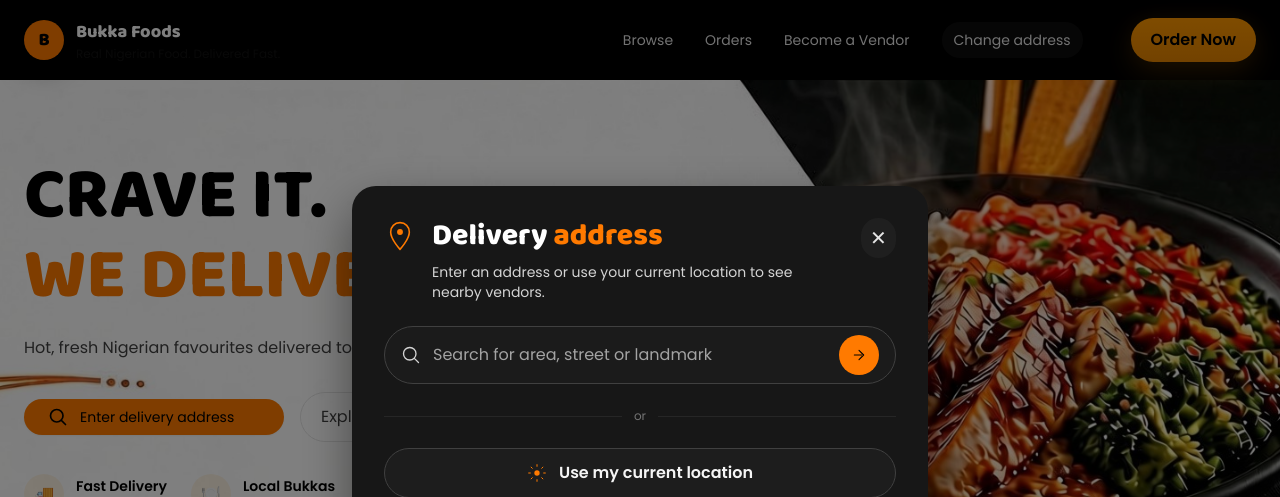
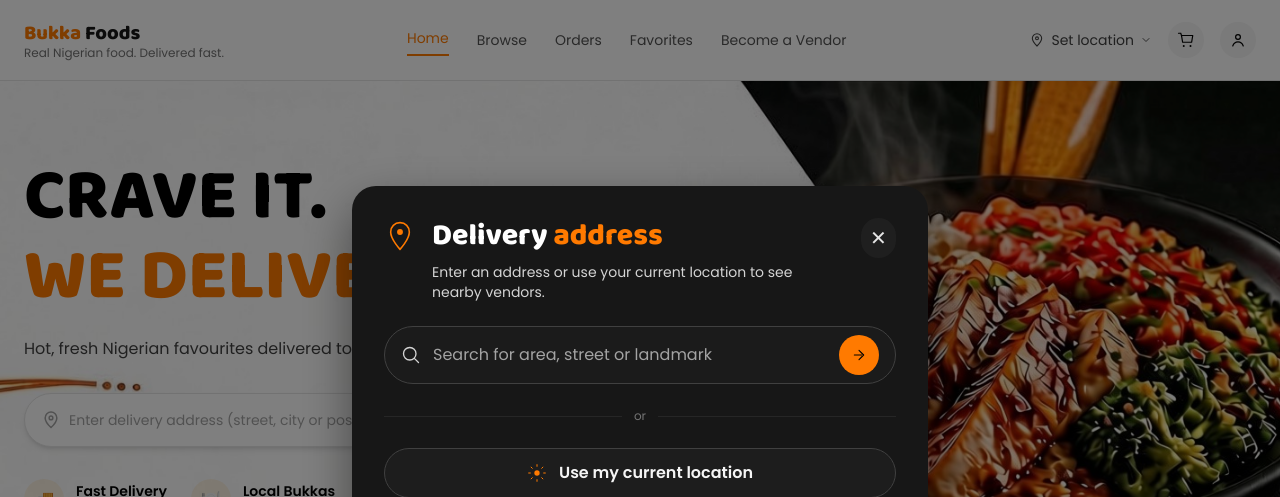
Before and after one commit to informal-billionaires/Buuka-foods, a Next.js app: page / in a window 1280 px wide. Shown: the top 497 px of the page. Built offline with nearby package versions, Linux system fonts and the light colour scheme; no server answers.

Commit message:
navbar redesign

```diff
--- a/components/AddressSearch.tsx
+++ b/components/AddressSearch.tsx
@@ -1,44 +1,12 @@
 import React, { useRef, useState } from 'react';
 import { useRouter } from 'next/router';
-import { geocodeAddress } from '../lib/geocode'; // optional; falls back to raw address if missing
+import { geocodeAddress } from '../lib/geocode';
 
-/**
- * Inline AddressSearch (expanded pill -> input)
- * - Expands on hover / focus / click
- * - Submits to /browse?q=... and persists deliveryAddress (+ deliveryCoords if geocoded)
- */
 export default function AddressSearch() {
   const router = useRouter();
   const inputRef = useRef<HTMLInputElement | null>(null);
-
   const [value, setValue] = useState('');
-  const [expanded, setExpanded] = useState(false);
-  const [hovering, setHovering] = useState(false);
-  const [focused, setFocused] = useState(false);
   const [loading, setLoading] = useState(false);
-
-  function openAndFocus() {
-    setExpanded(true);
-    setTimeout(() => inputRef.current?.focus(), 50);
-  }
-
-  function handleMouseEnter() {
-    setHovering(true);
-    setExpanded(true);
-  }
-  function handleMouseLeave() {
-    setHovering(false);
-    if (!focused) setExpanded(false);
-  }
-
-  function handleFocus() {
-    setFocused(true);
-    setExpanded(true);
-  }
-  function handleBlur() {
-    setFocused(false);
-    if (!hovering) setExpanded(false);
-  }
 
   function clear() {
     setValue('');
@@ -49,18 +17,14 @@ export default function AddressSearch() {
     e?.preventDefault();
     const addr = value.trim();
     if (!addr) {
-      openAndFocus();
+      inputRef.current?.focus();
       return;
     }
-
     setLoading(true);
-
     try {
-      // attempt geocode (optional). If geocodeAddress isn't available, fallback to raw addr
       let lat: number | undefined;
       let lng: number | undefined;
       let formatted: string | undefined;
-
       try {
         if (typeof geocodeAddress === 'function') {
           const geo = await geocodeAddress(addr);
@@ -71,28 +35,20 @@ export default function AddressSearch() {
           }
         }
       } catch (err) {
-        // ignore geocode error; fallback to raw address
         formatted = addr;
       }
-
-      // persist
       try {
         if (formatted) localStorage.setItem('deliveryAddress', formatted);
         if (typeof lat === 'number' && typeof lng === 'number') {
           localStorage.setItem('deliveryCoords', `${lat},${lng}`);
         }
-      } catch (_err) {
-        // ignore localStorage errors
-      }
-
-      // navigate
+      } catch (_err) {}
       const query: Record<string, string> = {};
       if (formatted) query.q = formatted;
       if (typeof lat === 'number' && typeof lng === 'number') {
         query.lat = String(lat);
         query.lng = String(lng);
       }
-
       await router.push({ pathname: '/browse', query }, undefined, { shallow: false });
     } finally {
       setLoading(false);
@@ -100,53 +56,21 @@ export default function AddressSearch() {
   }
 
   return (
-    <form
-      onSubmit={handleSubmit}
-      onMouseEnter={handleMouseEnter}
-      onMouseLeave={handleMouseLeave}
-      className="relative"
-      aria-label="Enter your delivery address"
-    >
-      <div
-        onClick={() => openAndFocus()}
-        role="button"
-        tabIndex={0}
-        onKeyDown={(e) => {
-          if (e.key === 'Enter' || e.key === ' ') {
-            e.preventDefault();
-            openAndFocus();
-          }
-        }}
-        className={`flex items-center gap-3 rounded-full transition-all duration-200 ease-in-out shadow-sm
-          ${expanded ? 'bg-white px-3 py-1 w-full sm:w-[420px]' : 'bg-primary px-6 py-2 w-[220px] sm:w-[260px]'}
-          cursor-text`}
-      >
-        {/* search icon */}
-        <svg
-          className={`w-5 h-5 flex-shrink-0 ${expanded ? 'text-neutral-500' : 'text-black'}`}
-          fill="none"
-          viewBox="0 0 24 24"
-          stroke="currentColor"
-          aria-hidden="true"
-        >
-          <path strokeLinecap="round" strokeLinejoin="round" strokeWidth="2" d="M21 21l-4.35-4.35M10.5 18a7.5 7.5 0 100-15 7.5 7.5 0 000 15z" />
+    <form onSubmit={handleSubmit} className="w-full sm:w-[480px]" aria-label="Enter your delivery address">
+      <div className="flex items-center gap-2 rounded-full bg-white shadow-md border border-neutral-200 pl-4 pr-1.5 py-1.5">
+        <svg className="w-5 h-5 flex-shrink-0 text-neutral-400" fill="none" viewBox="0 0 24 24" stroke="currentColor" aria-hidden="true">
+          <path strokeLinecap="round" strokeLinejoin="round" strokeWidth="1.8" d="M12 21s-7-6.5-7-11.5A7 7 0 0 1 19 9.5C19 14.5 12 21 12 21Z" />
+          <circle cx="12" cy="9.5" r="2.2" strokeWidth="1.8" />
         </svg>
 
-        {!expanded ? (
-          <span className="font-medium text-black text-sm select-none">Enter delivery address</span>
-        ) : (
-          <>
         <label htmlFor="hero-address-input" className="sr-only">Enter delivery address</label>
         <input
           id="hero-address-input"
           ref={inputRef}
           value={value}
           onChange={(e) => setValue(e.target.value)}
-              onFocus={handleFocus}
-              onBlur={handleBlur}
           placeholder="Enter delivery address (street, city or postcode)"
           className="bg-transparent outline-none text-sm w-full placeholder:text-neutral-400 text-black"
-              aria-expanded={expanded}
           aria-label="Delivery address"
           autoComplete="off"
         />
@@ -154,14 +78,11 @@ export default function AddressSearch() {
         {value ? (
           <button
             type="button"
-                onClick={(e) => {
-                  e.stopPropagation();
-                  clear();
-                }}
+            onClick={(e) => { e.stopPropagation(); clear(); }}
             aria-label="Clear address"
             className="p-1 rounded-full hover:bg-neutral-100"
           >
-                <svg className="w-4 h-4 text-neutral-600" viewBox="0 0 24 24" fill="none" stroke="currentColor">
+            <svg className="w-4 h-4 text-neutral-500" viewBox="0 0 24 24" fill="none" stroke="currentColor">
               <path strokeWidth="2" strokeLinecap="round" strokeLinejoin="round" d="M6 18L18 6M6 6l12 12" />
             </svg>
           </button>
@@ -169,13 +90,11 @@ export default function AddressSearch() {
 
         <button
           type="submit"
-              className={`ml-2 rounded-full px-4 py-2 font-semibold transition-opacity ${loading ? 'opacity-60 pointer-events-none' : 'bg-primary text-black'}`}
+          className={`rounded-full px-5 py-2.5 font-semibold text-sm transition-opacity ${loading ? 'opacity-60 pointer-events-none' : 'bg-primary text-black'}`}
           aria-label="Search"
         >
           {loading ? 'Searching…' : 'Search'}
         </button>
-          </>
-        )}
       </div>
     </form>
   );
--- a/components/NavBar.tsx
+++ b/components/NavBar.tsx
@@ -2,13 +2,13 @@ import React, { useEffect, useState } from 'react';
 import Link from 'next/link';
 import { useRouter } from 'next/router';
 import { supabase } from '../lib/supabaseClient';
-
 
 export default function NavBar() {
   const router = useRouter();
   const isActive = (path: string) => router.pathname === path || router.pathname.startsWith(path);
   const [initials, setInitials] = useState<string | null>(null);
   const [menuOpen, setMenuOpen] = useState(false);
+  const [savedAddress, setSavedAddress] = useState<string>('Set location');
 
   useEffect(() => {
     let mounted = true;
@@ -38,6 +38,13 @@ export default function NavBar() {
       listener.subscription.unsubscribe();
     };
   }, []);
+
+  useEffect(() => {
+    try {
+      const addr = typeof window !== 'undefined' ? localStorage.getItem('deliveryAddress') : null;
+      if (addr && addr.trim().length > 0) setSavedAddress(addr);
+    } catch {}
+  }, [router.pathname]);
 
   useEffect(() => {
     if (!menuOpen) return;
@@ -91,37 +98,54 @@ export default function NavBar() {
   }
 
   return (
-    <header className="bg-neutral-black/100 sticky top-0 z-40">
+    <header className="bg-white border-b border-neutral-200 sticky top-0 z-40">
       <div className="max-w-7xl mx-auto px-6">
         <div className="flex items-center justify-between h-20">
-          <Link href="/" className="flex items-center gap-3">
-            <div className="w-10 h-10 bg-primary rounded-full flex items-center justify-center shadow-soft-lg">
-              <span className="text-black font-heading text-lg">B</span>
-            </div>
-            <div className="hidden sm:block">
-              <div className="font-heading text-lg text-neutral-white">Bukka Foods</div>
-              <div className="text-xs text-neutral-charcoal/50">Real Nigerian Food. Delivered Fast.</div>
+          {/* Logo */}
+          <Link href="/" className="flex items-center gap-2">
+            <div>
+              <span className="font-heading text-xl text-primary font-bold">Bukka</span>
+              <span className="font-heading text-xl text-neutral-900 font-bold"> Foods</span>
+              <div className="text-xs text-neutral-500 -mt-0.5">Real Nigerian food. Delivered fast.</div>
             </div>
           </Link>
 
-          <nav className="hidden md:flex items-center gap-8">
-            <a href="/browse" onClick={handleBrowseClick} className={`${isActive('/browse') ? 'text-primary' : 'text-neutral-white/90'} text-sm cursor-pointer`}>Browse</a>
-            <Link href="/orders" className={`${isActive('/orders') ? 'text-primary' : 'text-neutral-white/90'} text-sm`}>Orders</Link>
-            <Link href="/vendor" className={`${isActive('/vendor') ? 'text-primary' : 'text-neutral-white/90'} text-sm`}>Become a Vendor</Link>
+          {/* Nav links */}
+          <nav className="hidden md:flex items-center gap-7">
+            <Link href="/" className={`relative text-sm font-medium pb-1 ${isActive('/') && router.pathname === '/' ? 'text-primary' : 'text-neutral-600'}`}>
+              Home
+              {isActive('/') && router.pathname === '/' && (
+                <span className="absolute left-0 -bottom-1 w-full h-0.5 bg-primary" />
+              )}
+            </Link>
+            <a href="/browse" onClick={handleBrowseClick} className={`${isActive('/browse') ? 'text-primary' : 'text-neutral-600'} text-sm font-medium cursor-pointer`}>
+              Browse
+            </a>
+            <Link href="/orders" className={`${isActive('/orders') ? 'text-primary' : 'text-neutral-600'} text-sm font-medium`}>
+              Orders
+            </Link>
+            <Link href="/favorites" className={`${isActive('/favorites') ? 'text-primary' : 'text-neutral-600'} text-sm font-medium`}>
+              Favorites
+            </Link>
+            <Link href="/vendor" className={`${isActive('/vendor') ? 'text-primary' : 'text-neutral-600'} text-sm font-medium`}>
+              Become a Vendor
+            </Link>
+          </nav>
 
-            <Link href="/browse?enterAddress=1" className="text-sm">
-              <span className="inline-flex items-center gap-2 px-3 py-2 rounded-full bg-white/5 hover:bg-white/6">
-                <span className="text-neutral-white/90">Change address</span>
-              </span>
+          {/* Right side: location, cart, profile */}
+          <div className="flex items-center gap-4">
+            <Link href="/browse?enterAddress=1" className="hidden sm:inline-flex items-center gap-1.5 text-sm text-neutral-700 hover:text-neutral-900">
+              <svg width="16" height="16" viewBox="0 0 24 24" fill="none"><path d="M12 21s-7-6.5-7-11.5A7 7 0 0 1 19 9.5C19 14.5 12 21 12 21Z" stroke="currentColor" strokeWidth="1.6"/><circle cx="12" cy="9.5" r="2.2" stroke="currentColor" strokeWidth="1.6"/></svg>
+              <span className="max-w-[140px] truncate">{savedAddress}</span>
+              <svg width="12" height="12" viewBox="0 0 24 24" fill="none"><path d="M6 9l6 6 6-6" stroke="currentColor" strokeWidth="1.8" strokeLinecap="round" strokeLinejoin="round"/></svg>
             </Link>
 
-            <Link href="/order" className="ml-4">
-              <span className="inline-flex items-center px-5 py-2.5 rounded-full bg-gradient-to-b from-primary to-primary-deep text-neutral-black font-semibold shadow-btn-glow">
-                Order Now
-              </span>
+            <Link href="/orders" aria-label="cart" className="w-9 h-9 rounded-full bg-neutral-100 hover:bg-neutral-200 flex items-center justify-center">
+              <svg width="18" height="18" viewBox="0 0 24 24" fill="none"><path d="M6 6h15l-1.5 9h-12L6 6Z" stroke="currentColor" strokeWidth="1.6" strokeLinejoin="round"/><path d="M6 6 5 3H2" stroke="currentColor" strokeWidth="1.6" strokeLinecap="round"/><circle cx="9" cy="20" r="1.3" fill="currentColor"/><circle cx="18" cy="20" r="1.3" fill="currentColor"/></svg>
             </Link>
-            {initials && (
-              <div className="relative ml-2" data-user-menu>
+
+            {initials ? (
+              <div className="relative" data-user-menu>
                 <button
                   onClick={() => setMenuOpen(prev => !prev)}
                   className="inline-flex items-center justify-center w-9 h-9 rounded-full bg-primary text-black text-sm font-semibold"
@@ -129,27 +153,31 @@ export default function NavBar() {
                   {initials}
                 </button>
                 {menuOpen && (
-                  <div className="absolute right-0 top-full mt-2 bg-neutral-900 border border-neutral-800 rounded-xl py-2 min-w-[120px] shadow-lg z-50">
+                  <div className="absolute right-0 top-full mt-2 bg-white border border-neutral-200 rounded-xl py-2 min-w-[140px] shadow-lg z-50">
                     <Link href="/orders" onClick={() => setMenuOpen(false)}>
-                      <span className="block px-4 py-2 text-sm text-neutral-300 hover:text-white hover:bg-neutral-800 cursor-pointer">
+                      <span className="block px-4 py-2 text-sm text-neutral-700 hover:bg-neutral-100 cursor-pointer">
                         Orders
                       </span>
                     </Link>
                     <button
                       onClick={() => { setMenuOpen(false); handleLogout(); }}
-                      className="w-full text-left px-4 py-2 text-sm text-neutral-300 hover:text-white hover:bg-neutral-800"
+                      className="w-full text-left px-4 py-2 text-sm text-neutral-700 hover:bg-neutral-100"
                     >
                       Log out
                     </button>
                   </div>
                 )}
               </div>
+            ) : (
+              <Link href="/account/login" aria-label="account" className="w-9 h-9 rounded-full bg-neutral-100 hover:bg-neutral-200 flex items-center justify-center">
+                <svg width="18" height="18" viewBox="0 0 24 24" fill="none"><circle cx="12" cy="8" r="3.2" stroke="currentColor" strokeWidth="1.6"/><path d="M5 20c1.2-3.6 4-5.5 7-5.5s5.8 1.9 7 5.5" stroke="currentColor" strokeWidth="1.6" strokeLinecap="round"/></svg>
+              </Link>
             )}
-          </nav>
+          </div>
 
           <div className="md:hidden">
-            <button aria-label="open menu" className="p-2 rounded-md bg-neutral-white/5">
-              <svg width="20" height="14" viewBox="0 0 24 24" fill="none"><path d="M3 6h18M3 12h18M3 18h18" stroke="#fff" strokeWidth="1.6" strokeLinecap="round"/></svg>
+            <button aria-label="open menu" className="p-2 rounded-md bg-neutral-100">
+              <svg width="20" height="14" viewBox="0 0 24 24" fill="none"><path d="M3 6h18M3 12h18M3 18h18" stroke="#111" strokeWidth="1.6" strokeLinecap="round"/></svg>
             </button>
           </div>
         </div>
```
Also changed, not shown: pages/admin/dashboard.tsx (+40 -1 lines). Lines whose indentation alone changed are shown as unchanged.
